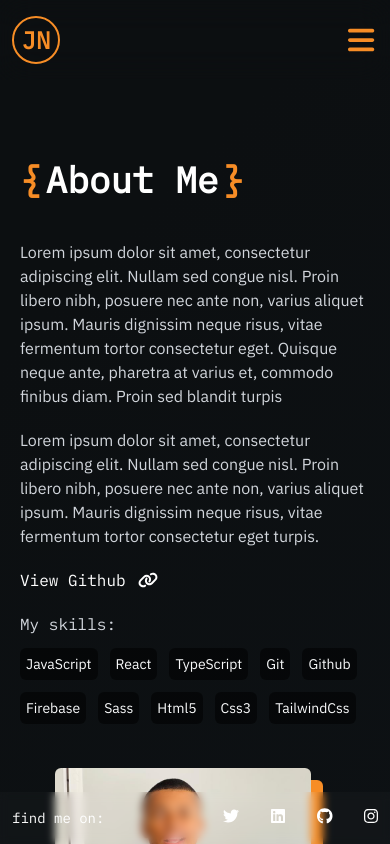
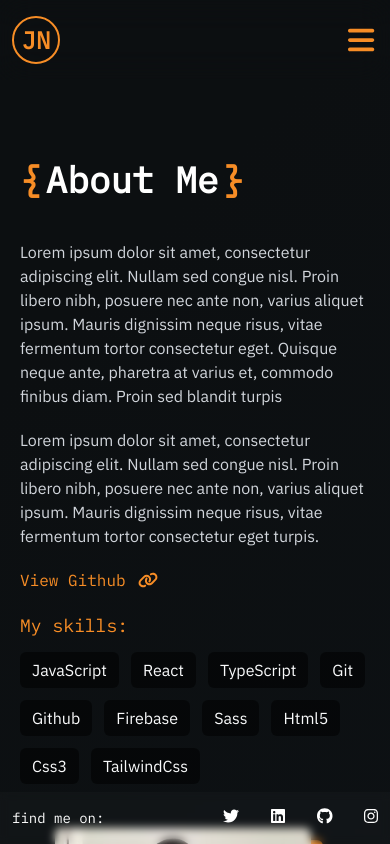
Before and after one commit to JosephChuksN/JosephChuksN, a React (Create React App) app: page /about in a window 390 px wide. Shown: the top 844 px of the page. Built offline with nearby package versions, Linux system fonts and the light colour scheme.

Commit message:
Restyled home & project page for desktop and mobile

```diff
--- a/src/components/About.tsx
+++ b/src/components/About.tsx
@@ -34,29 +34,29 @@ const About:React.FC = () => {
      posuere nec ante non, varius aliquet ipsum. Mauris dignissim neque risus, vitae
      fermentum tortor consectetur eget turpis.
     </span>
-    <span className="flex items-center gap-3 text-white font-headers hover:scale-75 transition-all delay-100 duration-300 hover:text-[#F78D26] cursor-pointer w-36">
+    <span className="flex items-center gap-3 text-[#F78D26] font-headers hover:scale-75 transition-all delay-100 duration-300 cursor-pointer w-36">
       <a href="https://github.com/JosephChuksN" target="blank">View Github </a>
       <FontAwesomeIcon icon={faLink} />
       </span>
     <span className="text-gray-300 flex flex-col gap-3">
-    <span className="font-headers">My skills:</span>
+    <span className="font-headers text-lg text-[#F78D26]">My skills:</span>
     <div className="flex flex-wrap gap-3 font-para lg:w-3/5 items-center">
-    <span className="rounded-md bg-[#00000082] text-gray-50 p-1.5 text-sm ">JavaScript</span>
-    <span  className="rounded-md bg-[#00000082] text-gray-50 p-1.5 text-sm">React</span>
-    <span  className="rounded-md bg-[#00000082] text-gray-50 p-1.5 text-sm">TypeScript</span>
-    <span  className="rounded-md bg-[#00000082] text-gray-50 p-1.5 text-sm">Git</span>
-    <span  className="rounded-md bg-[#00000082] text-gray-50 p-1.5 text-sm">Github</span>
-    <span  className="rounded-md bg-[#00000082] text-gray-50 p-1.5 text-sm">Firebase</span>
-    <span  className="rounded-md bg-[#00000082] text-gray-50 p-1.5 text-sm">Sass</span>
-    <span  className="rounded-md bg-[#00000082] text-gray-50 p-1.5 text-sm">Html5</span>
-    <span className="rounded-md bg-[#00000082] text-gray-50 p-1.5 text-sm" >Css3</span>
-    <span  className="rounded-md bg-[#00000082] text-gray-50 p-1.5 text-sm">TailwindCss</span>
+    <span className="rounded-md bg-[#00000082] text-gray-50 py-1.5 px-3 text-base">JavaScript</span>
+    <span  className="rounded-md bg-[#00000082] text-gray-50  py-1.5 px-3 text-base">React</span>
+    <span  className="rounded-md bg-[#00000082] text-gray-50  py-1.5 px-3 text-base">TypeScript</span>
+    <span  className="rounded-md bg-[#00000082] text-gray-50  py-1.5 px-3 text-base">Git</span>
+    <span  className="rounded-md bg-[#00000082] text-gray-50  py-1.5 px-3 text-base">Github</span>
+    <span  className="rounded-md bg-[#00000082] text-gray-50  py-1.5 px-3 text-base">Firebase</span>
+    <span  className="rounded-md bg-[#00000082] text-gray-50  py-1.5 px-3 text-base">Sass</span>
+    <span  className="rounded-md bg-[#00000082] text-gray-50  py-1.5 px-3 text-base">Html5</span>
+    <span className="rounded-md bg-[#00000082] text-gray-50  py-1.5 px-3 text-base" >Css3</span>
+    <span  className="rounded-md bg-[#00000082] text-gray-50  py-1.5 px-3 text-base">TailwindCss</span>
   </div>
     </span>
     </div>
     </Slide>
     <Slide damping={0.5}  direction="right" triggerOnce={true} >
-    <div className=" mx-auto flex items-center p-3 bg-[#F78D26] w-64 h-64 lg:w-72 lg:h-72 rounded-md relative">
+    <div className=" mx-auto flex items-center p-3 bg-[#F78D26] w-64 h-64 lg:w-72 lg:h-72 rounded-md relative mb-16 lg:mb-auto">
     <span className= 'hover:bottom-0 hover:right-0  transition-all delay-75 duration-300 ease-in-out flex items-center bg-no-repeat bg-cover w-64 h-64 lg:w-72 lg:h-72 rounded-md absolute bottom-3 right-3' style={{backgroundImage:`url(${chukwudi})`}}></span>
     </div>
     </Slide>
--- a/src/components/Home.tsx
+++ b/src/components/Home.tsx
@@ -1,4 +1,5 @@
 import React from 'react'
+import { Link } from 'react-router-dom'
 import { FontAwesomeIcon } from "@fortawesome/react-fontawesome"
 import {faArrowAltCircleRight} from '@fortawesome/free-regular-svg-icons'
 import { Slide } from 'react-awesome-reveal'
@@ -19,9 +20,10 @@ const Home:React.FC = () => {
       </span>
       <span className="text-gray-300 font-headers flex gap-5 items-center">
         See More
-      <span className="text-3xl transition-all delay-100 duration-200 ease-in-out hover:text-[#F78D26] hover:scale-125  ">
-        <FontAwesomeIcon icon={faArrowAltCircleRight} />
+        <span className="text-3xl transition-all delay-100 duration-200 ease-in-out hover:text-[#F78D26] hover:scale-125  ">
+        <Link to="/about"> <FontAwesomeIcon icon={faArrowAltCircleRight} /></Link>
       </span>
+
       </span>
 
         </div>
--- a/src/components/Navbar.tsx
+++ b/src/components/Navbar.tsx
@@ -55,7 +55,6 @@ const Navbar:React.FC = () => {
       {name:"Home", link:"/"},
       {name:"About", link:"about"},
       {name:"Projects", link:"projects"},
-      {name:"Resume", link:"resume"},
       {name:"Contact", link:"contact"}
     ]
 
@@ -72,6 +71,7 @@ const Navbar:React.FC = () => {
 
           {NavItems.map(items=>(
         <NavLink onClick={controlNavigation}  className={({isActive}:{isActive:boolean}): string => {return isActive ? activeItem : ""}} key={items.name} to={items.link}><span className=" transition-all delay-100 duration-500 ease-in-out cursor-pointer hover:opacity-70 hover:text-[#F78D26]" key={items.name}>{items.name}</span></NavLink>
+
           ))}
        </div>
 
--- a/src/components/ProjectData.tsx
+++ b/src/components/ProjectData.tsx
@@ -27,20 +27,23 @@ useEffect(()=>{
   return (
     <div key={data.name} className="w-full h-full  flex flex-col lg:flex-row items-center justify-center lg:pb-5 p-1 pb-16 ">
 
-     <span data-aos="zoom-in-down" ref={image} className={`flex  w-full h-[300px] lg:h-[65vh] rounded-l-md  bg-no-repeat bg-cover ${hover ? "scale-110": ""} `} style={{backgroundImage:`url(${data.image})`}}></span>
+     <span data-aos="zoom-in-down" ref={image} className={`flex opacity-70  w-full h-[300px] lg:h-[55vh] rounded-l-md  bg-no-repeat bg-cover ${hover ? "scale-110": ""} `} style={{backgroundImage:`url(${data.image})`}}></span>
 
 
-     <div data-aos="zoom-out-up"  className="flex gap-10  lg:gap-3 flex-col   h-full lg:h-[65vh]  justify-center   w-full  bg-[#000000b5]  lg:bg-gradient-to-l from-[#0c0f11] to-[#0d1114] py-3 px-2  lg:px-10  shadow-xl shadow-[#00000082] rounded-r-md">
-      <span className="text-[#F78D26] text-xl font-headers">{data.name}</span>
-      <span className="text-gray-300 font-para">{data.description}</span>
-        <span className="font-headers text-gray-50 flex gap-3 items-center  w-full">
+     <div data-aos="zoom-out-up"  className="flex gap-5   flex-col   h-full lg:h-[55vh]  justify-center  w-full  bg-[#000000b5]  lg:bg-gradient-to-l from-[#0c0f11] to-[#0d1114] py-3  px-2  lg:px-8  shadow-xl shadow-[#00000082] rounded-r-md">
+      <span className="text-[#F78D26] text-lg lg:text-3xl font-headers">{data.name}</span>
+      <span className="text-gray-300 font-para text-base lg:text-lg">{data.description}</span>
+        <div className="flex flex-col w-full gap-3">
+          <span className="text-lg lg:text-xl text-[#F78D26] font-headers">Built With:</span>
+        <span className="font-headers text-gray-300 text-base lg:text-lg  flex flex-wrap gap-3 items-center  w-full">
           {data.technologies.map(technologies=>(
-            <span key={technologies}>{technologies}</span>
+            <span key={technologies} className="lg:px-1 flex ">{technologies}</span>
           ))}
         </span>
+        </div>
         <span className="text-white font-headers flex gap-5">
-          <a href={data.liveSite} className="border-2 p-1 font-para rounded-md cursor-pointer text-base transition-all duration-300 delay-75 ease-in-out hover:text-[#F78D26] hover:border-[#F78D26] hover:scale-90"><span >View Live</span></a>
-          <a href={data.sourceCode} className="border-2 p-1 font-para rounded-md cursor-pointer text-base transition-all duration-300 delay-75 ease-in-out hover:text-[#F78D26] hover:border-[#F78D26] hover:scale-90"><span >Source Code</span></a>
+          <a href={data.liveSite} className=" p-1 bg-[#F78D26]/70 hover:bg-[#F78D26] text-gray-50 font-para rounded-md cursor-pointer text-base transition-all duration-300 delay-75 ease-in-out  hover:scale-90"><span >View Live</span></a>
+          <a href={data.sourceCode} className=" p-1 bg-[#F78D26]/70 hover:bg-[#F78D26] text-gray-50 font-para rounded-md cursor-pointer text-base transition-all duration-300 delay-75 ease-in-out  hover:scale-90"><span >Source Code</span></a>
         </span>
     </div>
 
--- a/src/components/Resume.tsx
+++ /dev/null
@@ -1,13 +0,0 @@
-import React from 'react'
-
-const Resume:React.FC = () => {
-  return (
-    <div>
-
-
-
-    </div>
-  )
-}
-
-export default Resume
```
